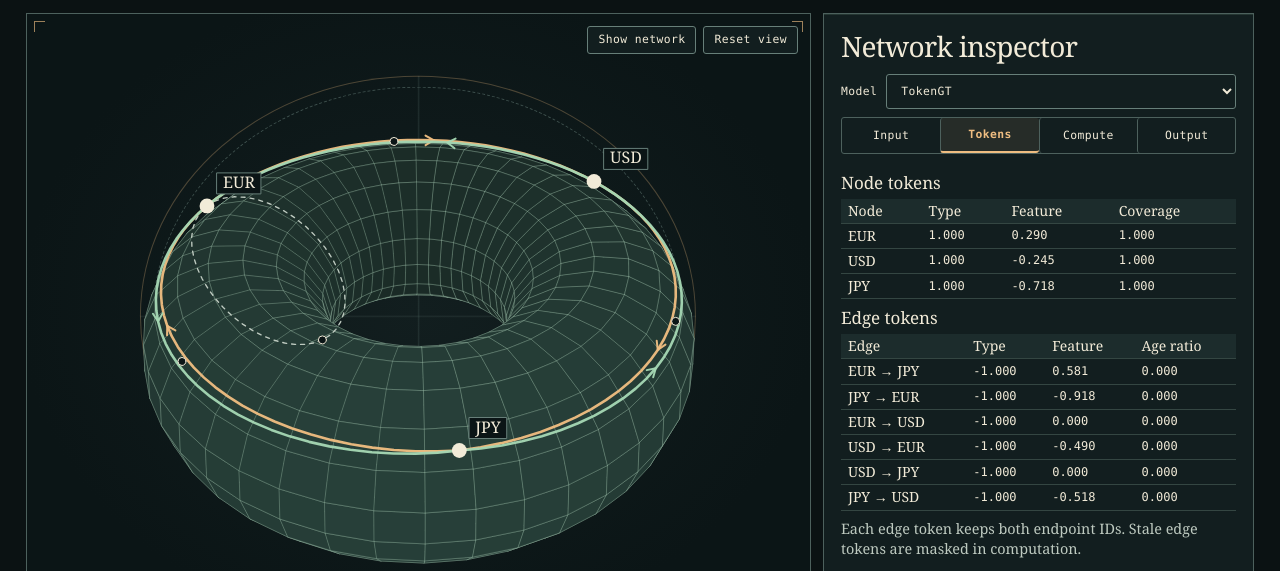
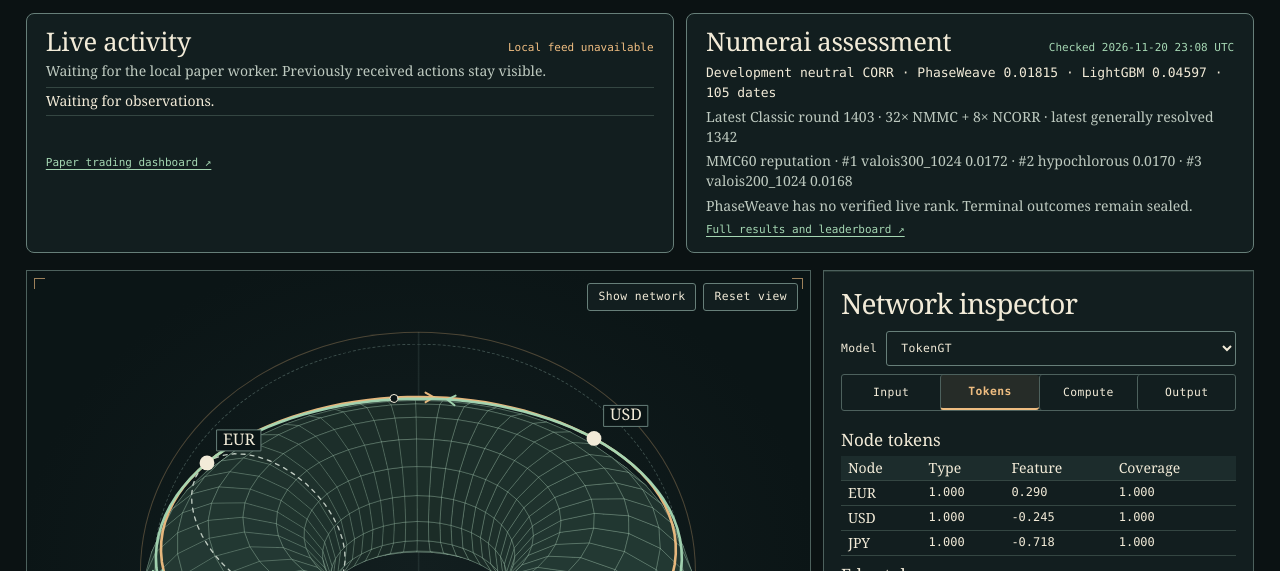
Before and after one commit to amelie-iska/phaseweave-lab, a plain HTML site: page index.html in a window 1280 px wide. Shown: the part 158-729 px from the top of the page. Drawn offline with Linux system fonts and the light colour scheme; no server answers.

Commit message:
Bring the live market tape and Numerai assessment to the front

```diff
--- /dev/null
+++ b/front-brief.css
@@ -0,0 +1,15 @@
+.front-brief {display:grid;grid-template-columns:minmax(0,1.14fr) minmax(0,1fr);gap:12px;margin:3px 0 17px}
+.front-card {min-width:0;border:1px solid var(--line);border-radius:8px;background:var(--surface);padding:13px clamp(13px,1.5vw,20px)}
+.front-head {display:flex;align-items:baseline;gap:6px 12px;justify-content:space-between;flex-wrap:wrap}
+.front-head h2 {font-size:clamp(20px,2vw,27px);line-height:1.15;margin:0;font-weight:500;letter-spacing:-.015em}
+.front-head span,.front-link,.front-event-kind {font:11px/1.45 var(--mono);color:var(--jade)}
+.front-head span[data-state="stale"],.front-event-kind[data-event="loss"] {color:var(--copper)}
+.front-context {color:var(--muted);margin:5px 0 0;font-size:14px;line-height:1.4;overflow-wrap:anywhere}
+.front-events {list-style:none;padding:0;margin:6px 0;min-height:55px}
+.front-events li {padding:4px 0;border-bottom:1px solid var(--faint);font-size:14px;line-height:1.35}
+.front-events li:first-child {border-top:1px solid var(--faint)}
+.front-events time {font:11px/1.4 var(--mono);color:var(--muted);margin-right:8px}
+.front-event-kind {font-weight:700;margin-right:6px}
+.front-benchmark {margin:7px 0 0;font:13px/1.5 var(--mono);color:var(--text);overflow-wrap:anywhere}
+.front-link {display:inline-block;margin-top:7px;text-underline-offset:3px}
+@media(max-width:760px){.front-brief{grid-template-columns:minmax(0,1fr)}}
--- /dev/null
+++ b/front-brief.js
@@ -0,0 +1,165 @@
+"use strict";
+(() => {
+  const $ = id => document.getElementById(id);
+  const hosted = location.hostname.endsWith(".github.io");
+  const podium = "https://raw.githubusercontent.com/amelie-iska/phaseweave-lab/main/numerai-front-status.json";
+  const pulse = "_runtime/";
+  const pairs = new Set(["BTC_USDT", "ETH_USDT", "ETH_BTC"]);
+  const names = {proposal:"Proposed",fill:"Paper fill",closed:"Paper cycle closed",expiration:"Expired",
+    flattened:"Paper unwind",profile:"Settings change"};
+  const scores = {neutral_corr:"NCORR",neutral_mmc:"NMMC",v2_corr20:"CORR20",corr60:"CORR60",mmc:"MMC",mmc60:"MMC60"};
+  const number = (x, places) => Number.isFinite(x) ? x.toFixed(places) : "—";
+  const shortClock = value => new Date(value).toISOString().slice(11,19) + " UTC";
+  const longClock = value => new Date(value).toISOString().slice(0,16).replace("T"," ") + " UTC";
+  const text = (id, value) => { if ($(id).textContent !== value) $(id).textContent = value; };
+  const el = (tag, value) => {
+    const node = document.createElement(tag);
+    if (value) node.textContent = value;
+    return node;
+  };
+  async function get(url) {
+    const response = await fetch(url,{cache:"no-store",credentials:"omit",signal:AbortSignal.timeout(3500)});
+    if (!response.ok) throw Error("Feed request failed");
+    return response.json();
+  }
+  function clock(id, value, stale) {
+    text(id,value);
+    $(id).dataset.state = stale ? "stale" : "fresh";
+  }
+  function showEvents(events) {
+    const list = $("front-events");
+    if (!events.length) {
+      list.replaceChildren(el("li","No actions recorded in this session yet."));
+      return;
+    }
+    const signature = JSON.stringify(events);
+    if (list.dataset.signature === signature) return;
+    list.dataset.signature = signature;
+    list.replaceChildren(...events.map(event => {
+      const row = el("li");
+      const stamp = el("time",shortClock(event.utc));
+      stamp.dateTime = new Date(event.utc).toISOString();
+      const kind = el("span",event.kind);
+      kind.className = "front-event-kind";
+      kind.dataset.event = event.loss ? "loss" : event.kind;
+      row.append(stamp,kind,el("span",event.description));
+      return row;
+    }));
+  }
+  async function showPaper() {
+    try {
+      const paper = await get(pulse + "paper.json");
+      const observed = Date.parse(paper.latest_utc);
+      if (paper.schema !== "phaseweave.paper-front.v1" || !Number.isFinite(observed)) throw Error("Waiting for source");
+      const stale = Date.now() - observed > 12000;
+      clock("front-activity-clock",(stale ? "Last update " : "Live · ") + shortClock(observed),stale);
+      text("front-activity-source",paper.source + " · " + paper.model_count + " models · " + paper.completed + " closed cycles");
+      const events = paper.actions.filter(event => names[event.event] && Number.isFinite(Date.parse(event.utc))).slice(0,4);
+      showEvents(events.map(event => ({
+        utc:event.utc,kind:names[event.event],loss:event.trade_pnl < 0,
+        description:[event.model.replace(" · tropical attention · "," · "),
+          event.leg ? "leg " + event.leg : "",Number.isFinite(event.trade_pnl) ? number(event.trade_pnl,4) + " USDT" : "",
+          event.event === "profile" && event.revision ? "revision " + event.revision : ""].filter(Boolean).join(" · "),
+      })));
+    } catch {
+      clock("front-activity-clock","Local feed unavailable",true);
+      text("front-activity-source","Waiting for the local paper worker. Previously received actions stay visible.");
+    }
+  }
+
+  function publicTradeFeed() {
+    let socket;
+    let retry;
+    let lastObserved;
+    let lastPaint = 0;
+    let trades = [];
+    let delay = 1500;
+    text("front-activity-source","Gate spot trades · open the paper dashboard for model actions.");
+    function connect() {
+      if (document.hidden || socket) return;
+      clock("front-activity-clock","Connecting to Gate",false);
+      const ws = new WebSocket("wss://api.gateio.ws/ws/v4/");
+      socket = ws;
+      ws.onopen = () => ws.send(JSON.stringify({time:Math.floor(Date.now()/1000),channel:"spot.trades",event:"subscribe",payload:[...pairs]}));
+      ws.onmessage = ({data}) => {
+        let frame;
+        try { frame = JSON.parse(data); } catch { return; }
+        if (frame.channel !== "spot.trades" || frame.event !== "update") return;
+        const trade = frame.result;
+        if (!trade || !pairs.has(trade.currency_pair) || !["buy","sell"].includes(trade.side)) return;
+        const utc = Number(trade.create_time_ms);
+        if (!Number.isFinite(utc) || Math.abs(Date.now()-utc)>60000 || !Number.isFinite(Number(trade.price))) return;
+        lastObserved = Math.max(lastObserved || 0, utc);
+        delay = 1500;
+        trades = [{utc,kind:trade.side === "buy" ? "Taker buy" : "Taker sell",
+          description:trade.currency_pair.replace("_"," / ") + " · " + Number(trade.price).toLocaleString("en-US",{maximumFractionDigits:8})},
+        ...trades].slice(0,4);
+      };
+      ws.onclose = () => {
+        if (ws !== socket) return;
+        socket = null;
+        clock("front-activity-clock","Gate disconnected",true);
+        if (!document.hidden) {
+          retry = setTimeout(connect,delay);
+          delay = Math.min(delay*2,30000);
+        }
+      };
+    }
+    setInterval(() => {
+      if (document.hidden || !lastObserved) return;
+      const stale = Date.now()-lastObserved > 15000;
+      if (socket) clock("front-activity-clock",(stale ? "Last trade " : "Live · ") + shortClock(lastObserved),stale);
+      if (lastObserved !== lastPaint) {
+        lastPaint = lastObserved;
+        showEvents(trades);
+      }
+    },1000);
+    document.addEventListener("visibilitychange",() => {
+      if (document.hidden) {
+        clearTimeout(retry);
+        const previous = socket;
+        socket = null;
+        previous?.close();
+      } else connect();
+    });
+    connect();
+  }
+
+  async function development() {
+    try {
+      const result = await get("numerai-registered-development-v1.json");
+      const values = result.mean_development_neutral_corr;
+      text("front-benchmark","Development neutral CORR · PhaseWeave " + number(values[result.winner],5) +
+        " · LightGBM " + number(values.lgbm_jupiter_60,5) + " · " + result.scored_per_date_panel.dates + " dates");
+    } catch { text("front-benchmark","The verified development receipt is unavailable here."); }
+  }
+  function renderNumerai(value) {
+    const checked = Date.parse(value.checked_utc);
+    if (value.schema !== "phaseweave.numerai-front.v1" || !Number.isFinite(checked)) throw Error("Invalid assessment");
+    const stale = Date.now()-checked > (hosted ? 9*3600e3 : 35*60e3);
+    clock("front-numerai-clock",(stale ? "Last verified " : "Checked ") + longClock(checked),stale);
+    const {latest_round:latest, latest_generally_resolved:resolved} = value;
+    const configs = value.payout_scores.map(score => score.defaultMultiplier + "× " +
+      (scores[score.displayName] || score.displayName)).join(" + ");
+    text("front-numerai-round","Latest Classic round " + latest.number + " · " + configs +
+      " · latest generally resolved " + resolved.number);
+    const top = value.leaders.slice(0,3).map(row => "#" + row.rank + " " + row.username + " " + number(row.mmc60Rep,4));
+    text("front-numerai-leading",value.leaderboard_metric + " · " + top.join(" · "));
+  }
+  async function numerai() {
+    try {
+      renderNumerai(await get(hosted ? podium : pulse + "numerai.json"));
+    } catch {
+      try { renderNumerai(await get("numerai-front-status.json")); }
+      catch { clock("front-numerai-clock","Assessment unavailable",true); }
+    }
+  }
+  if (hosted) publicTradeFeed();
+  else {
+    showPaper();
+    setInterval(() => { if (!document.hidden) showPaper(); },2200);
+  }
+  development();
+  numerai();
+  setInterval(() => { if (!document.hidden) numerai(); },hosted ? 15*60e3 : 30e3);
+})();
--- a/index.html
+++ b/index.html
@@ -8,6 +8,8 @@
   <link rel="icon" href="data:,">
   <link rel="stylesheet" href="style.css">
   <link rel="stylesheet" href="console.css">
+  <link rel="stylesheet" href="front-brief.css">
+  <script defer src="front-brief.js"></script>
   <script defer src="core.js"></script>
   <script defer src="gate.js"></script>
   <script defer src="replay-instruments.js"></script>
@@ -36,6 +38,22 @@
         <label>Surface <select id="surface"><option value="torus">Torus</option><option value="sphere">Sphere</option></select></label>
       </div>
     </div>
+    <section class="front-brief" aria-label="Live activity and assessment">
+      <article class="front-card">
+        <div class="front-head"><h2>Live activity</h2><span id="front-activity-clock">Waiting for feed</span></div>
+        <p class="front-context" id="front-activity-source">Connecting to the activity source.</p>
+        <ol class="front-events" id="front-events"><li>Waiting for observations.</li></ol>
+        <a class="front-link" href="http://127.0.0.1:8144/paper-tournament.html">Paper trading dashboard ↗</a>
+      </article>
+      <article class="front-card">
+        <div class="front-head"><h2>Numerai assessment</h2><span id="front-numerai-clock">Checking round history</span></div>
+        <p id="front-benchmark" class="front-benchmark">Loading measured development comparison.</p>
+        <p class="front-context" id="front-numerai-round"></p>
+        <p class="front-context" id="front-numerai-leading"></p>
+        <p class="front-context">PhaseWeave has no verified live rank. Terminal outcomes remain sealed.</p>
+        <a class="front-link" href="numerai.html">Full results and leaderboard ↗</a>
+      </article>
+    </section>
     <div class="workspace">
       <section class="visual" aria-label="Three-dimensional graph">
         <div class="scene-bezel" aria-hidden="true"></div>
--- /dev/null
+++ b/numerai-front-status.json
@@ -0,0 +1,87 @@
+{
+  "schema": "phaseweave.numerai-front.v1",
+  "checked_utc": "2026-11-20T23:08:08+00:00",
+  "leaderboard_metric": "MMC60 reputation",
+  "latest_round": {
+    "number": 1403,
+    "target": "target_jupiter_60",
+    "dataDatestamp": 20261119,
+    "openTime": "2026-11-20T13:00:23Z",
+    "closeTime": "2026-11-21T12:00:00Z",
+    "resolveTime": "2027-02-17T16:00:00Z"
+  },
+  "latest_generally_resolved": {
+    "dataDatestamp": 20260826,
+    "number": 1342,
+    "resolveTime": "2026-09-29T16:00:00Z",
+    "target": "target_ender_20"
+  },
+  "payout_scores": [
+    {
+      "defaultMultiplier": 32.0,
+      "displayName": "neutral_mmc",
+      "isPayout": true,
+      "totalScoreDays": 60,
+      "version": "1"
+    },
+    {
+      "defaultMultiplier": 8.0,
+      "displayName": "neutral_corr",
+      "isPayout": true,
+      "totalScoreDays": 60,
+      "version": "1"
+    }
+  ],
+  "leaders": [
+    {
+      "mmc60Rep": 0.01724237073870876,
+      "rank": 1,
+      "username": "valois300_1024"
+    },
+    {
+      "mmc60Rep": 0.01700161416427803,
+      "rank": 2,
+      "username": "hypochlorous"
+    },
+    {
+      "mmc60Rep": 0.016771311792406943,
+      "rank": 3,
+      "username": "valois200_1024"
+    },
+    {
+      "mmc60Rep": 0.015937808403636518,
+      "rank": 4,
+      "username": "tdd_model24"
+    },
+    {
+      "mmc60Rep": 0.015202988562928533,
+      "rank": 5,
+      "username": "valois400_1024"
+    },
+    {
+      "mmc60Rep": 0.01485356815364867,
+      "rank": 6,
+      "username": "kodama_ov"
+    },
+    {
+      "mmc60Rep": 0.014785731565783082,
+      "rank": 7,
+      "username": "tdd_model34"
+    },
+    {
+      "mmc60Rep": 0.014734420769042113,
+      "rank": 8,
+      "username": "tdd_model31"
+    },
+    {
+      "mmc60Rep": 0.014380636675247561,
+      "rank": 9,
+      "username": "dtf200_ov"
+    },
+    {
+      "mmc60Rep": 0.01432213192870269,
+      "rank": 10,
+      "username": "valois400_ty"
+    }
+  ]
+}
```
Also changed, not shown: desk.html (+18 -0 lines).
